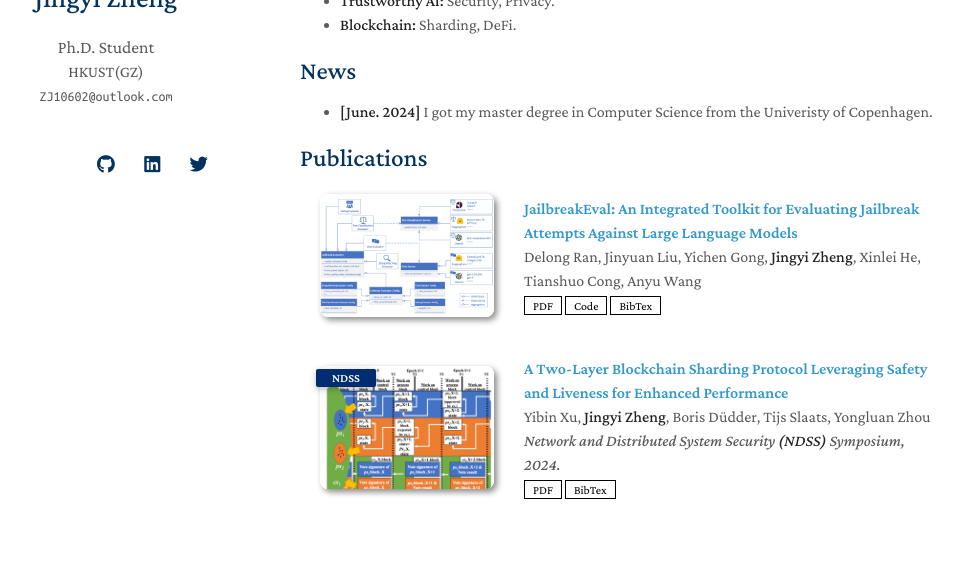
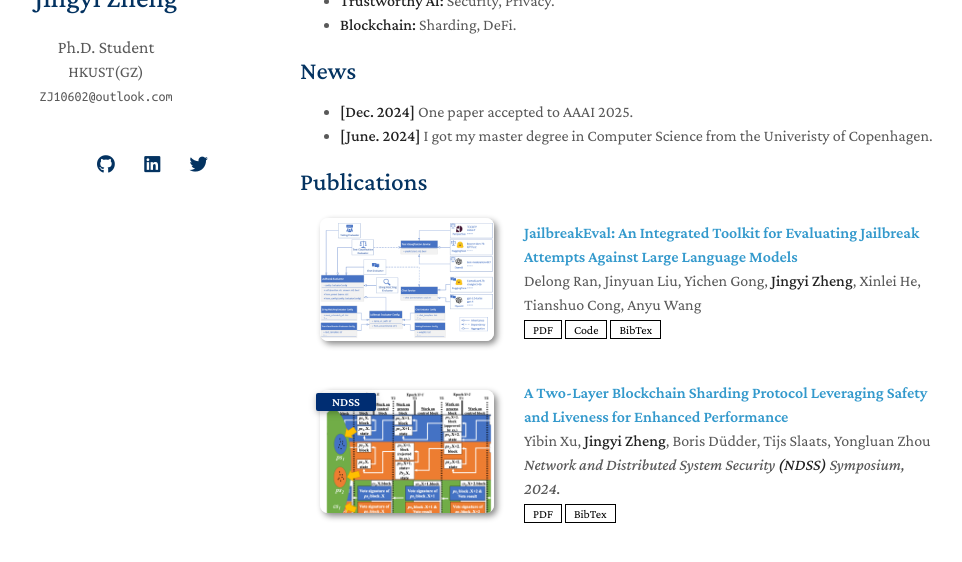
Before and after one commit to Jingyi62/jingyi62.github.io, a Jekyll site: the page built from index.md, in a window 1280 px wide, cut to the strip 206-768 px from the top of the page. Shown: the whole strip, without its empty margins (170-1132 px from the left). Built offline with Jekyll 4.4.1, drawn with Linux system fonts in a browser that asks for light colours; nearby versions of some CDN libraries; a style sheet for code colours, icons or effects is not loaded; our own code applies the rules of GitHub Pages for plain Markdown files.

Commit message:
Update index.md

```diff
--- a/index.md
+++ b/index.md
@@ -13,6 +13,7 @@ I am a Ph.D. student at [HKUST(GZ)](https://www.hkust-gz.edu.cn), supervised by
 
 ## News
 
+- **[Dec. 2024]** One paper accepted to AAAI 2025.
 - **[June. 2024]** I got my master degree in Computer Science from the Univeristy of Copenhagen.
 
 
```
